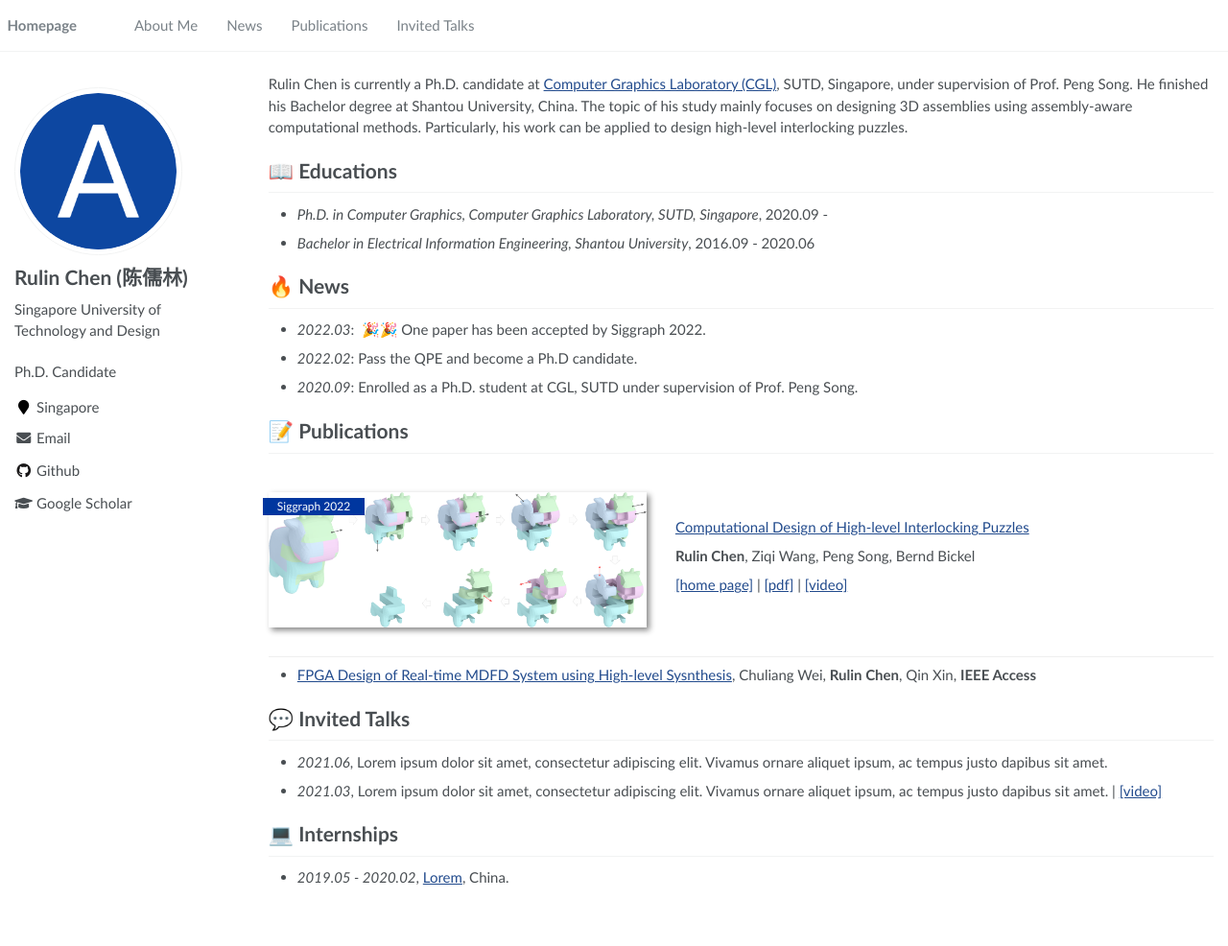
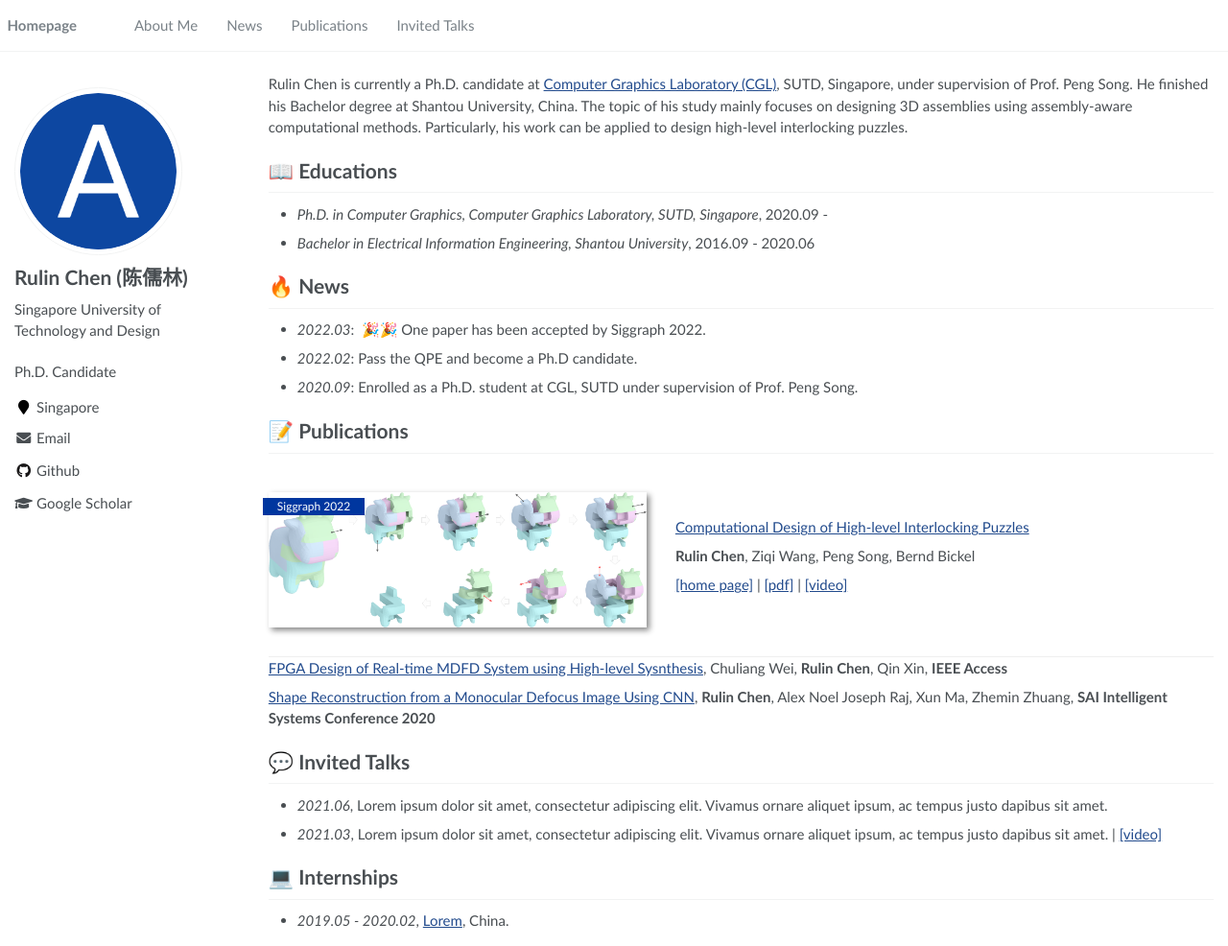
Before and after one commit to Linsanity81/linsanity81.github.io, a Jekyll site: the page built from _pages/about.md, in a window 1280 px wide and 986 px high. Shown: the whole window at 96% size. Built offline with Jekyll 4.4.1, drawn with Linux system fonts in a browser that asks for light colours.

Commit message:
Update about.md

```diff
--- a/_pages/about.md
+++ b/_pages/about.md
@@ -42,7 +42,9 @@ Rulin Chen is currently a Ph.D. candidate at <a href="https://https://sutd-cgl.g
 </div>
 </div>
 
-- [FPGA Design of Real-time MDFD System using High-level Sysnthesis](https://github.com), Chuliang Wei, **Rulin Chen**, Qin Xin, **IEEE Access**
+[FPGA Design of Real-time MDFD System using High-level Sysnthesis](https://ieeexplore.ieee.org/stamp/stamp.jsp?tp=&arnumber=8743445), Chuliang Wei, **Rulin Chen**, Qin Xin, **IEEE Access**
+
+[Shape Reconstruction from a Monocular Defocus Image Using CNN](https://www.researchgate.net/profile/Alex-Noel-Joseph-Raj/publication/335382542_Shape_Reconstruction_from_a_Monocular_Defocus_Image_Using_CNN/links/6034dbd492851c4ed58e5abf/Shape-Reconstruction-from-a-Monocular-Defocus-Image-Using-CNN.pdf), **Rulin Chen**, Alex Noel Joseph Raj, Xun Ma, Zhemin Zhuang, **SAI Intelligent Systems Conference 2020**
 
 # 💬 Invited Talks
 - *2021.06*, Lorem ipsum dolor sit amet, consectetur adipiscing elit. Vivamus ornare aliquet ipsum, ac tempus justo dapibus sit amet.
```
